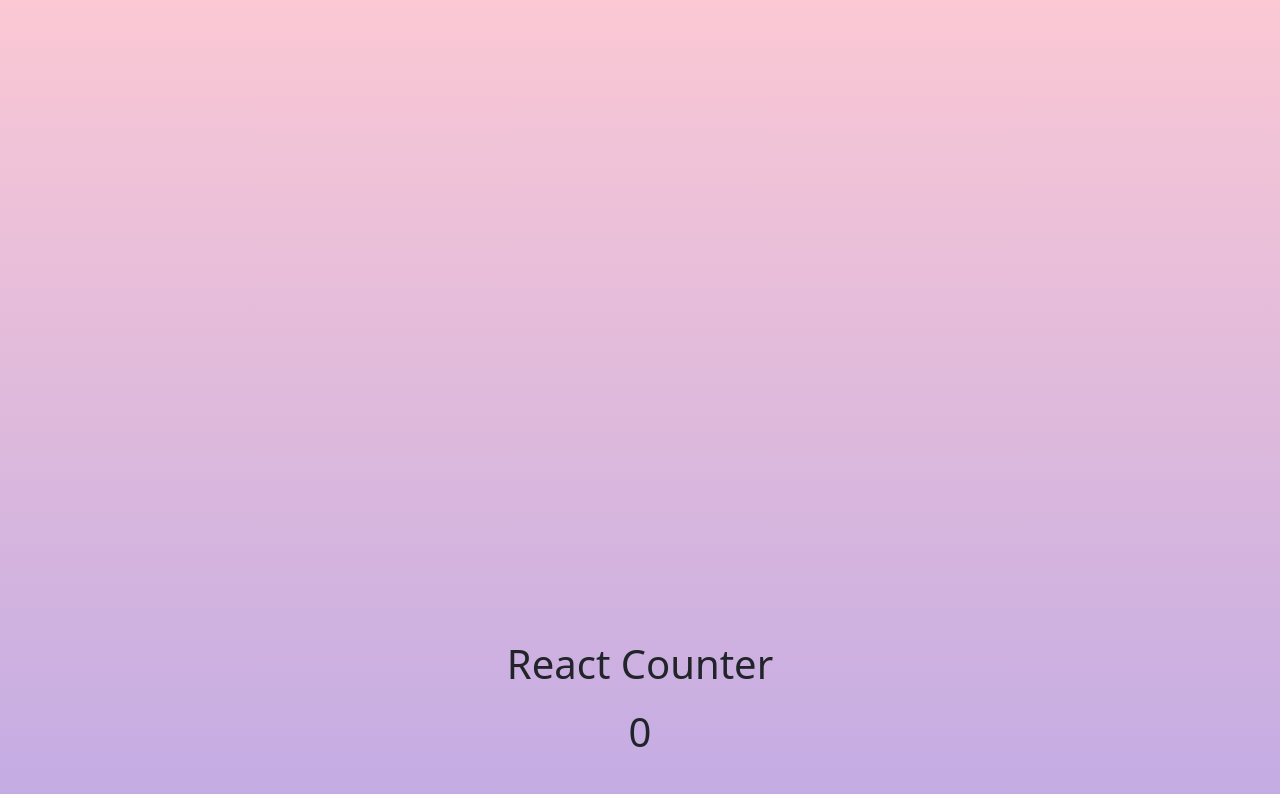
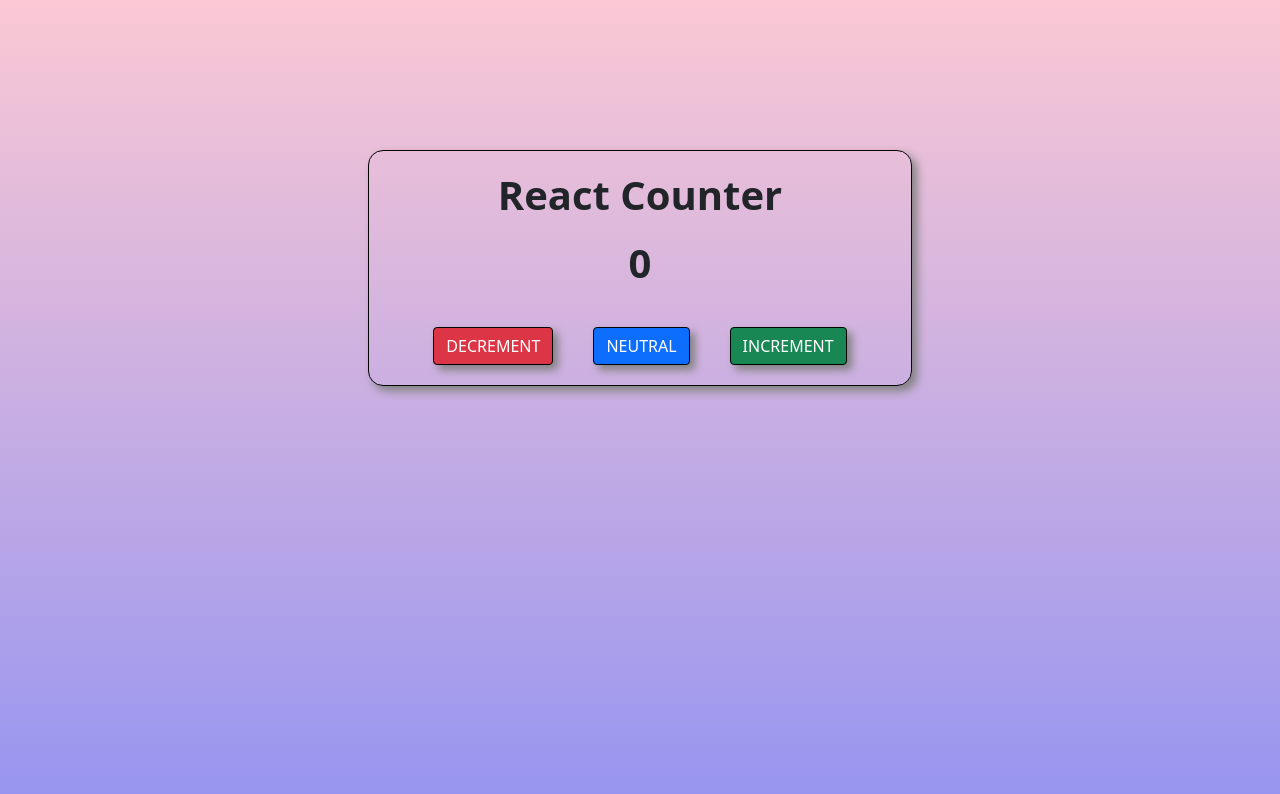
Before and after one commit to And4Web/ReactProject_1_Counter, a React (Create React App) app: page / in a window 1280 px wide. Shown: the top 794 px of the page. Built offline with nearby package versions, Linux system fonts and the light colour scheme.

Commit message:
css completed

```diff
--- a/src/Main.js
+++ b/src/Main.js
@@ -1,20 +1,21 @@
-import React, { Component } from 'react';
-
+import React, { Component } from "react";
 
 class Main extends Component {
-  constructor(props){
+  constructor(props) {
     super(props);
     this.state = {};
   }
   render() {
     return (
-    <div className="container">
+      <div className="row justify-content-center">
+        <div className="col-md-5 container">
           <h1>React Counter</h1>
           <h1>0</h1>
           <button className="btn btn-danger">DECREMENT</button>
           <button className="btn btn-primary">NEUTRAL</button>
           <button className="btn btn-success">INCREMENT</button>
         </div>
+      </div>
     );
   }
 }
--- a/src/index.css
+++ b/src/index.css
@@ -10,13 +10,20 @@ body {
 }
 
 .container {
-  margin-top: 50% !important;
+  margin-top: 150px !important;
+  border: 1px solid black;
+  border-radius: 15px;
+  box-shadow: gray 5px 5px 10px;
 }
 h1 {
   margin: 20px !important;
+  font-weight: bold !important;
 }
 button {
   margin: 20px !important;
+  border: 1px solid black !important;
+  border-radius: 25px;
+  box-shadow: gray 5px 5px 8px;
 }
 
 code {
```
Lines whose indentation alone changed are shown as unchanged.
